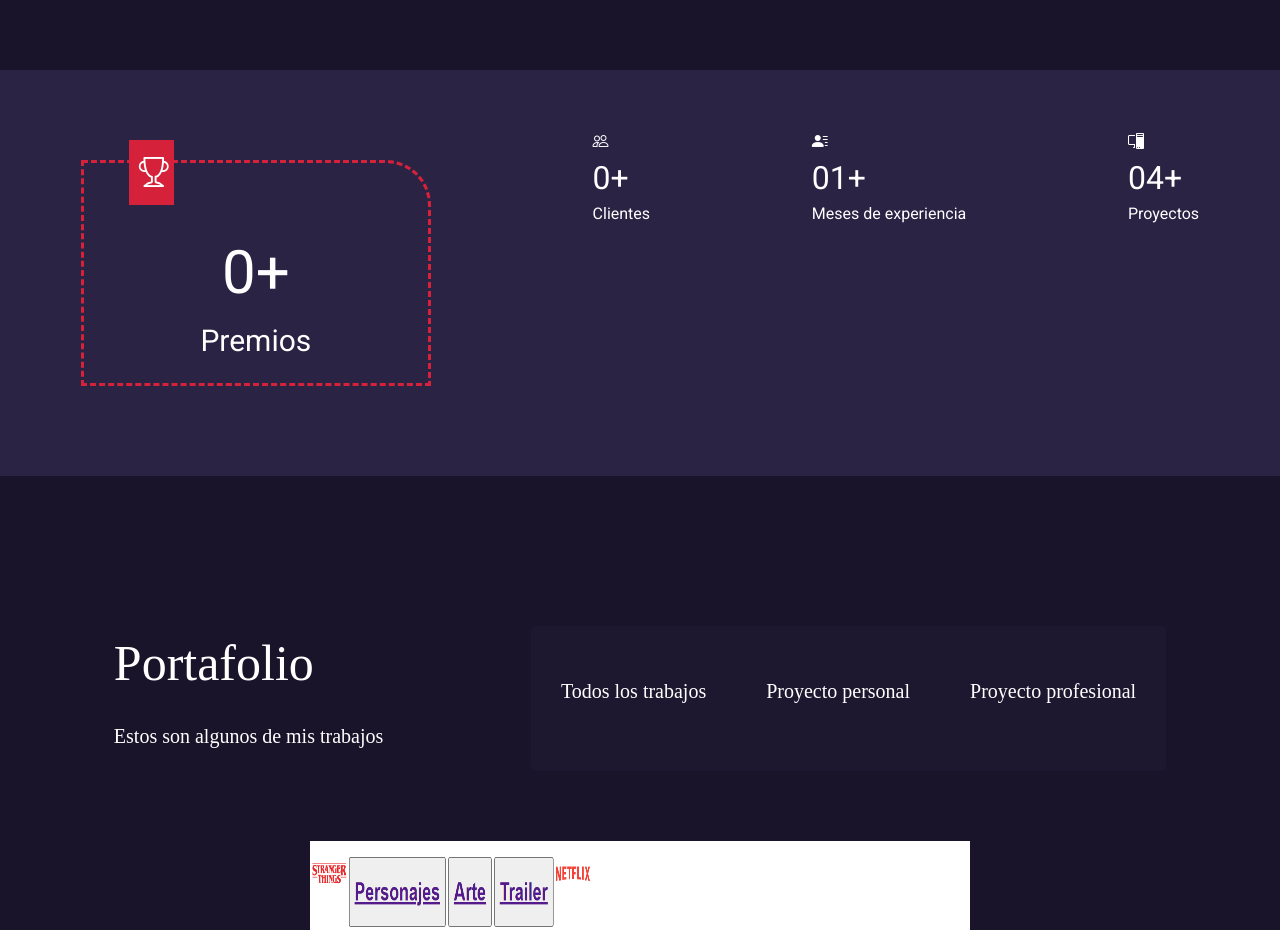
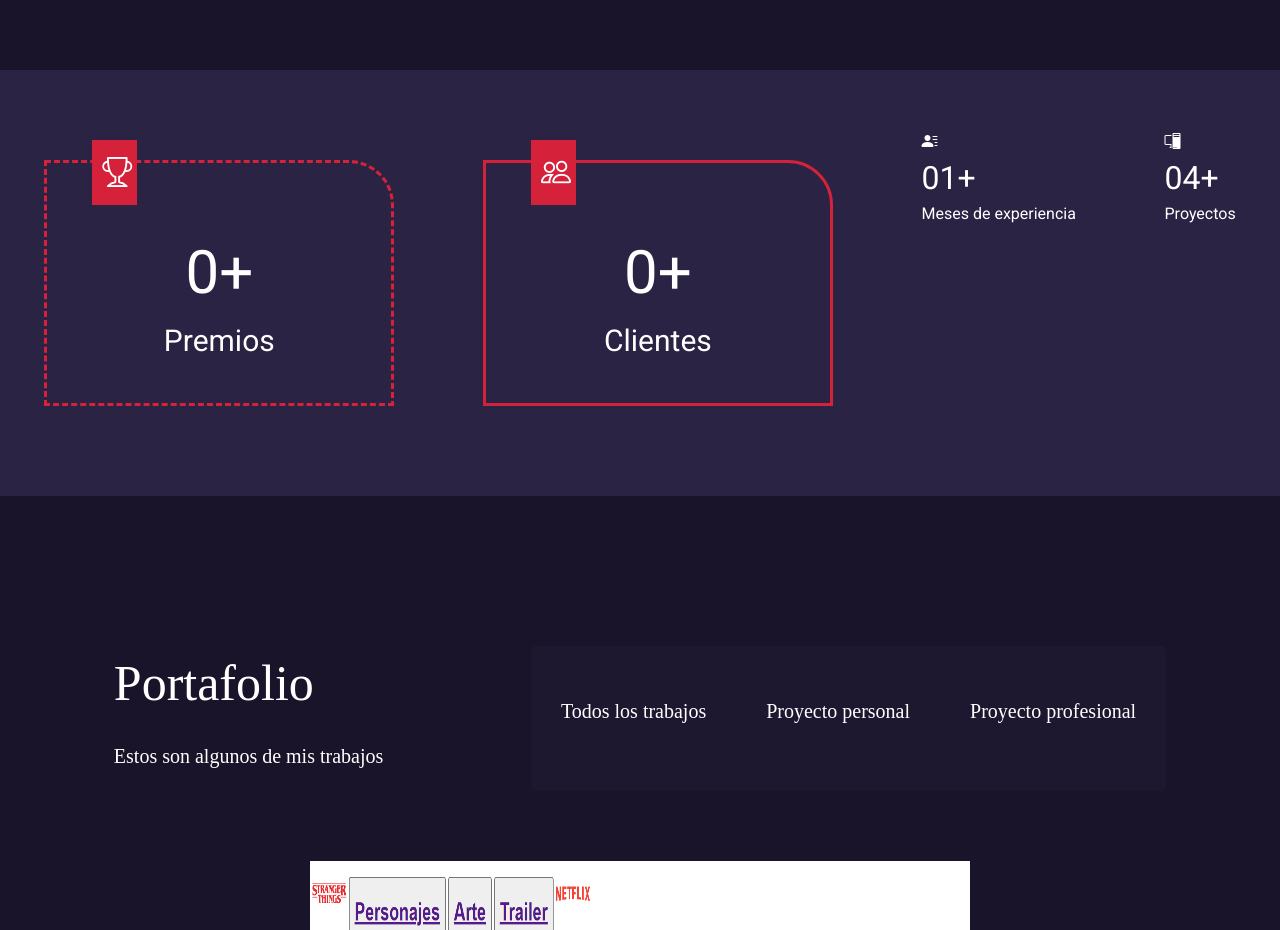
Before and after one commit to BelenCabezas/TpFinalReact, a React (Vite) app in the folder tpfinal/: page / in a window 1280 px wide. Shown: the part 900-1830 px from the top of the page. Built offline with nearby package versions, Linux system fonts and the light colour scheme; a web font is replaced by a local one.

Commit message:
editado  clientes

```diff
--- a/tpfinal/src/Components/Cuadrados/Cuadrados.jsx
+++ b/tpfinal/src/Components/Cuadrados/Cuadrados.jsx
@@ -12,14 +12,14 @@ const Cuadrados=()=>{
       pb='60px'
       bg='#2A2344'>
 
-        <Box class="Premio"
+        <Box className="Premio"
         border='3px dashed #D5223A'
         borderTopRightRadius='45px'
         m='30px 0px'
         w='350px'
         fontSize='30px'
         textAlign='center'
-        pb='20px'
+        pb='40px'
         >
        {/*!--Primer cuadrado--*/}
           <Box
@@ -34,9 +34,24 @@ const Cuadrados=()=>{
        <h2>Premios</h2>
         </Box>
 
-    <Box class="Clientes">
+    <Box className="Clientes"
+    border='3px solid #D5223A'
+    borderTopRightRadius='45px'
+    m='30px 0px'
+    w='350px'
+    fontSize='30px'
+    textAlign='center'
+    pb='40px'
+    >
       {/*!--Segundo cuadrado--*/}
-         <Box> <i class="bi bi-people"></i></Box>
+         <Box
+          position='relative'
+          top='-23px'
+          left='45px'
+          bg='#D5223A'
+          width='45px'
+          p='10px'
+         > <i class="bi bi-people"></i></Box>
       <h1>0+</h1>
       <h2>Clientes</h2>
     </Box>
```
